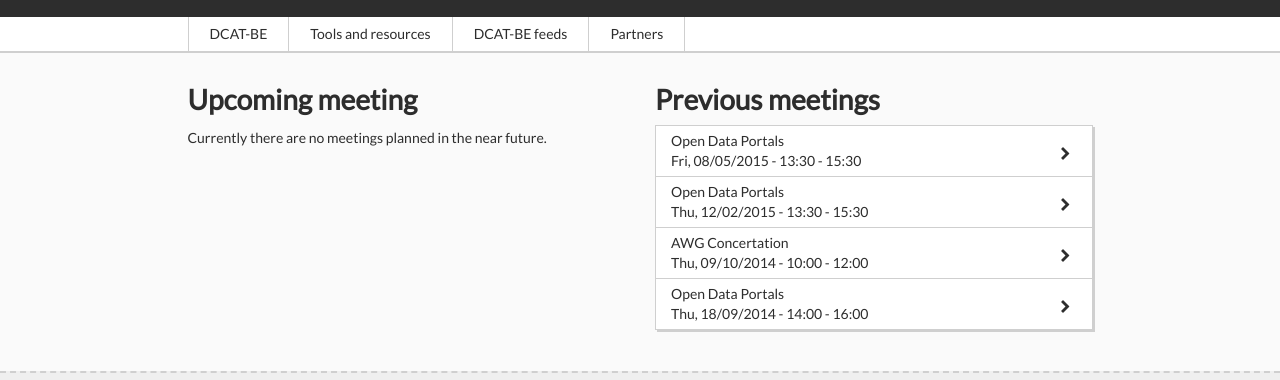
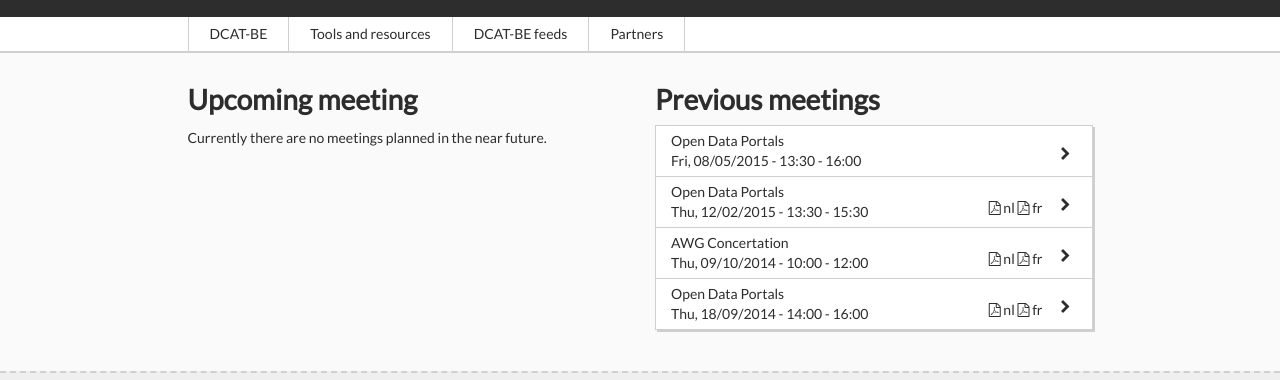
Before and after one commit to openknowledgebe/dcat-be, a website: page index.html in a window 1280 px wide. Shown: the part 207-587 px from the top of the page. Drawn offline with nearby package versions, Linux system fonts and the light colour scheme.

Commit message:
#2 Added links to minutes in both French and Dutch versions, if there is any

```diff
--- a/css/default.scss
+++ b/css/default.scss
@@ -316,11 +316,27 @@ p {
       border-color: $color-darkest-white;
       transition: all 0.2s;
 
+      a, a:active, a:hover, a:focus {
+        color: $color-dark-grey;
+        text-decoration: none;
+      }
+
       .arrow-right {
         position: absolute;
         top: 1.5em;
         right: 1.5em;
         transition: all 0.3s;
+      }
+
+      .minute {
+        position: absolute;
+        top: 1.5em;
+        right: 3.5em;
+        transition: all 0.3s;
+
+        .minute-link:hover {
+          color: $color-green;
+        }
       }
 
       &:hover {
--- a/js/main.js
+++ b/js/main.js
@@ -171,17 +171,31 @@ $(function(){
         var hours = ('0'+date.getHours()).slice(-2);
         var endHours = ('0'+enddate.getHours()).slice(-2);
 
+        // Construct date string
         var dateString = weekday[date.getDay()] + ', ' +
             day + '/' + month +
             '/' + date.getFullYear() + ' - ' +
             hours + ':' + minutes + ' - ' +
             endHours + ':' + endMinutes;
 
+        // Identify minutes, if any
+        var minute = '';
+
+        if(m['minute-nl'] && m['minute-nl'].length > 0) {
+            minute += '<a href="' + m['minute-nl'] + '" class="minute-link"><i class="fa fa-file-pdf-o"></i> nl</a>';
+        }
+
+        if(m['minute-fr'] && m['minute-fr'].length > 0) {
+            minute += ' <a href="' + m['minute-fr'] + '" class="minute-link"><i class="fa fa-file-pdf-o"></i> fr</a>';
+        }
+
+        // Construct new meeting element
         meeting = $(
-            '<a href="' + m.url + '" class="list-group-item">' +
-            m.name +
-            '<br>' + dateString +
-            '<i class="fa fa-chevron-right arrow-right"></i></a>'
+            '<div class="list-group-item"><a href="' + m.url + '">' +
+            m.name + '</a>' +
+            '<span class="minute">' + minute + '</span>' +
+            '<br><a href="' + m.url + '">' + dateString +
+            '<i class="fa fa-chevron-right arrow-right"></i></a></div>'
         );
 
         return meeting;
--- a/meetings-ld.json
+++ b/meetings-ld.json
@@ -21,7 +21,9 @@
           "postalCode": "1000",
           "streetAddress": "Boudewijnlaan 30"
         }
-      }
+      },
+      "minute-nl":"http://belgif.be/sites/5031.fedimbo.belgium.be/files/opendataportals_201406_nl.pdf",
+      "minute-fr":"http://belgif.be/sites/5031.fedimbo.belgium.be/files/opendataportals_201406_fr.pdf"
     },
     {
       "@type" : "Event",
@@ -29,7 +31,9 @@
       "startDate" : "2014-09-18T14:00",
       "endDate" : "2014-09-18T16:00",
       "organizer" :{ "@id": "https://opencorporates.com/id/companies/be/0845419930"},
-      "url": "http://belgif.be/meeting/open-data-portals-2014-09"
+      "url": "http://belgif.be/meeting/open-data-portals-2014-09",
+      "minute-nl":" http://belgif.be/sites/5031.fedimbo.belgium.be/files/opendataportals_201409_nl.pdf",
+      "minute-fr":"http://belgif.be/sites/5031.fedimbo.belgium.be/files/opendataportals_201409_fr.pdf"
     },
     {
       "@type" : "Event",
@@ -47,7 +51,9 @@
           "postalCode": "1000",
           "streetAddress": "Simon Bolivarlaan 30"
         }
-      }
+      },
+      "minute-nl":"http://belgif.be/sites/5031.fedimbo.belgium.be/files/awg_201410_nl.pdf",
+      "minute-fr":"http://belgif.be/sites/5031.fedimbo.belgium.be/files/awg_201410_fr.pdf"
     },
     {
       "@type" : "Event",
@@ -65,13 +71,15 @@
           "postalCode": "1000",
           "streetAddress": "Boudewijnlaan 30"
         }
-      }
+      },
+      "minute-nl":"http://www.belgif.be/sites/5031.fedimbo.belgium.be/files/opendataportals_201406_nl.pdf",
+      "minute-fr":"http://www.belgif.be/sites/5031.fedimbo.belgium.be/files/opendataportals_201406_fr.pdf"
     },
     {
       "@type" : "Event",
       "name" : "Open Data Portals",
       "startDate" : "2015-05-08T13:30",
-      "endDate" : "2015-05-08T15:30",
+      "endDate" : "2015-05-08T16:00",
       "organizer" :{ "@id": "https://opencorporates.com/id/companies/be/0845419930"},
       "url": "#",
       "location" : {
```
Also changed, not shown: css/default.css, 1 other file.
